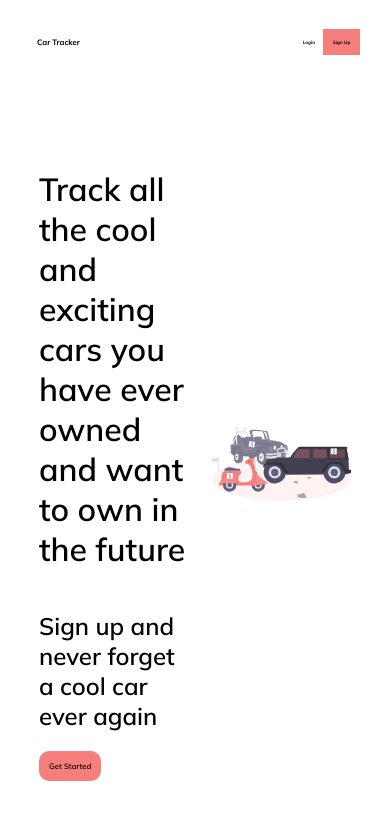
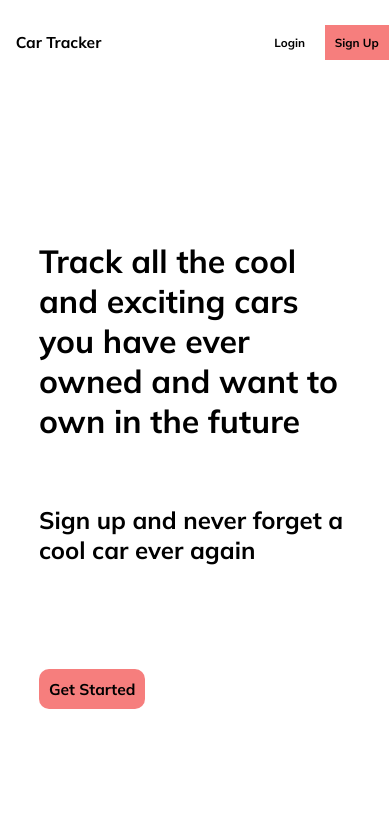
Before and after one commit to Jacobsmi/CarTracker, a Next.js app in the folder client/: page / in a window 390 px wide. Shown: the top 820 px of the page. Built offline with nearby package versions, Linux system fonts and the light colour scheme.

Commit message:
Mobile styling for index finished

```diff
--- a/client/styles/Home.module.css
+++ b/client/styles/Home.module.css
@@ -9,6 +9,62 @@
                        'body body body';
 }
 
+@media only screen and (max-width:1200px) {
+  .logo{
+    grid-area: logo;
+    display: flex;
+    align-items: center;
+    justify-content: center;
+    font-size: 4vw;
+    font-weight: 700;
+  }
+  .links{
+    grid-area: links;
+    display: flex;
+    align-items: center;
+    justify-content: center;
+    font-size: 3vw;
+    font-weight: 700;
+  }
+  #signupLink{
+    margin-left: 5vw;
+    background-color: #F67E7D;
+    padding: 10px;
+  }
+  .body{
+    grid-area: body;
+  }
+  .bodyText{
+    height: 100%;
+    display: flex;
+    flex-direction: column;
+    justify-content: center;
+    margin-left: 10vw;
+  }
+  .bodyText h1{
+    width: 80vw;
+    font-weight: 700;
+  }
+  .bodyText h2{
+    margin-top: 5vh;
+    width: 80vw;
+    font-weight: 700;
+  }
+  .getStartedLink{
+    margin-top: 10vh;
+    font-size: 4vw;
+    font-weight: 700;
+    padding: 10px;
+    border-radius: 10px;
+    background-color: #F67E7D;
+    width: fit-content;
+  }
+  .bodyImage{
+    display: none;
+  }
+}
+
+@media only screen and (min-width: 1201px) {
   .logo{
     grid-area: logo;
     display: flex;
@@ -47,10 +103,12 @@
     font-weight: 600;
   }
   .bodyText h2{
+    margin-top: 5vh;
     width: 40vw;
     font-weight: 600;
   }
   .getStartedLink{
+    margin-top: 10vh;
     font-size: 2vw;
     font-weight: 600;
     padding: 10px;
@@ -64,3 +122,4 @@
     height: 100%;
     position: relative;
   }
+}
```
Also changed, not shown: client/pages/signup.js (added). Lines whose indentation alone changed are shown as unchanged.
